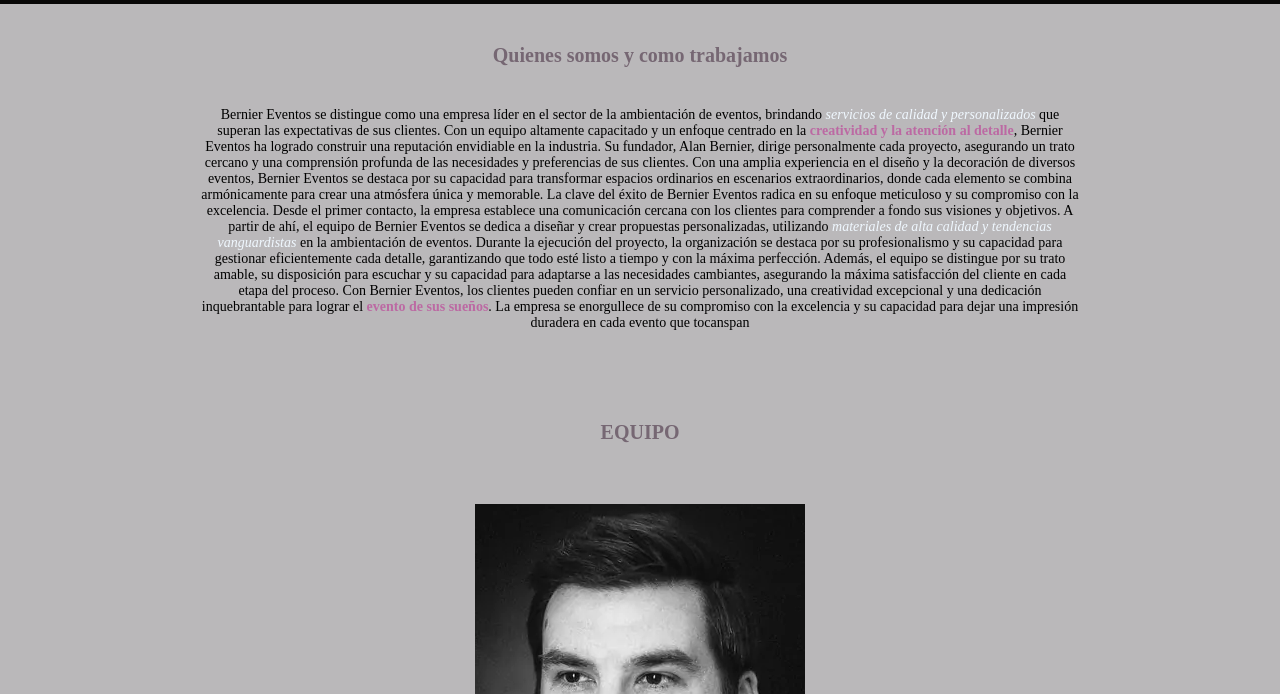
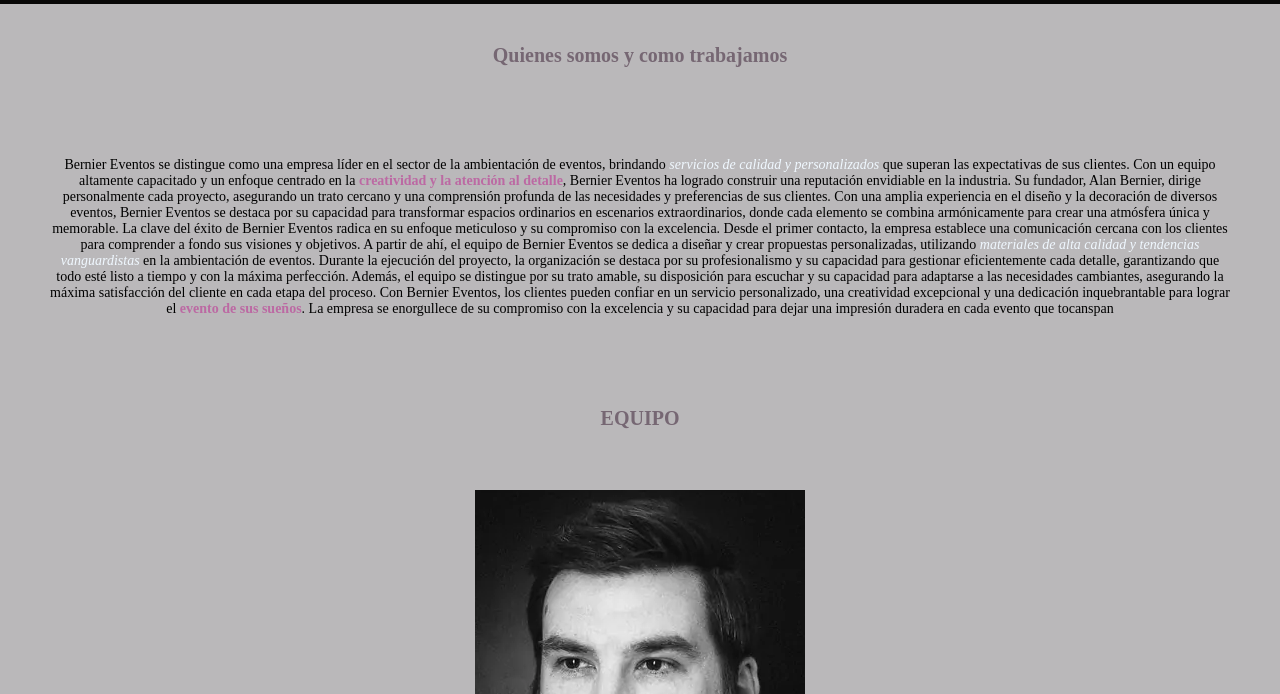
Before and after one commit to loziscki-matias/PF-loziscki-matias, a website: page pages/quienesSomos.html in a window 1280 px wide. Shown: the part 106-800 px from the top of the page. Drawn offline with Linux system fonts and the light colour scheme; a web font is replaced by a local one.

Commit message:
cambio imagen index y texto en quienes somos

```diff
--- a/scss/layout/_main-index.scss
+++ b/scss/layout/_main-index.scss
@@ -2,5 +2,6 @@
     background-image: url(../assets/img/ambientacion/31.jpeg);
     background-position: center center;
     height: 65vh;
-
+    background-size: cover;
+    background-repeat: no-repeat;
 }
--- a/scss/layout/_main-quienesSomos.scss
+++ b/scss/layout/_main-quienesSomos.scss
@@ -10,9 +10,8 @@
 }
 .el-trabajo{
     text-align: center;
-    padding-bottom: 50px;
-    padding-left: 200px;
-    padding-right: 200px;
+    padding: auto;
+    margin: 50px 50px;
     gap: 5px;
     font-size: 14px;
     color: black
```
Also changed, not shown: index.html (+2 -2 lines), package.json (added, +17 -0 lines), css/style.css, 2 other files.
